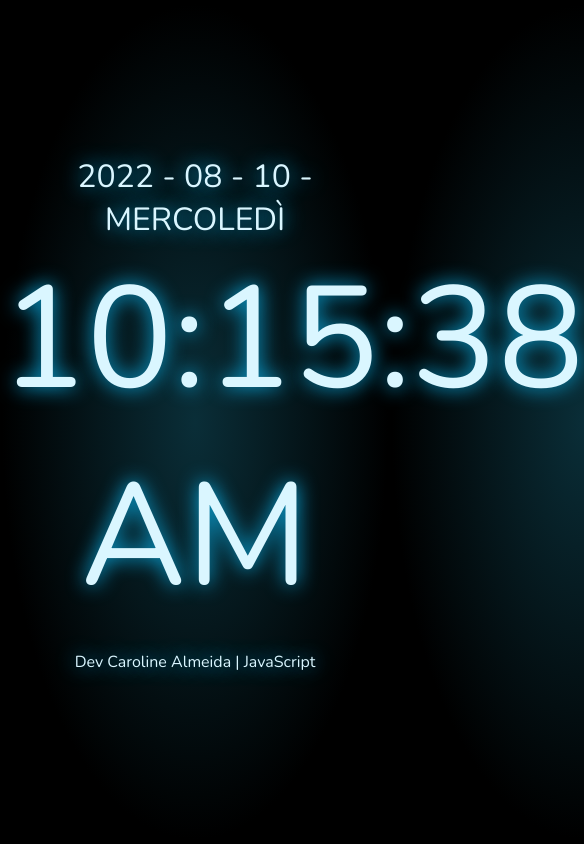
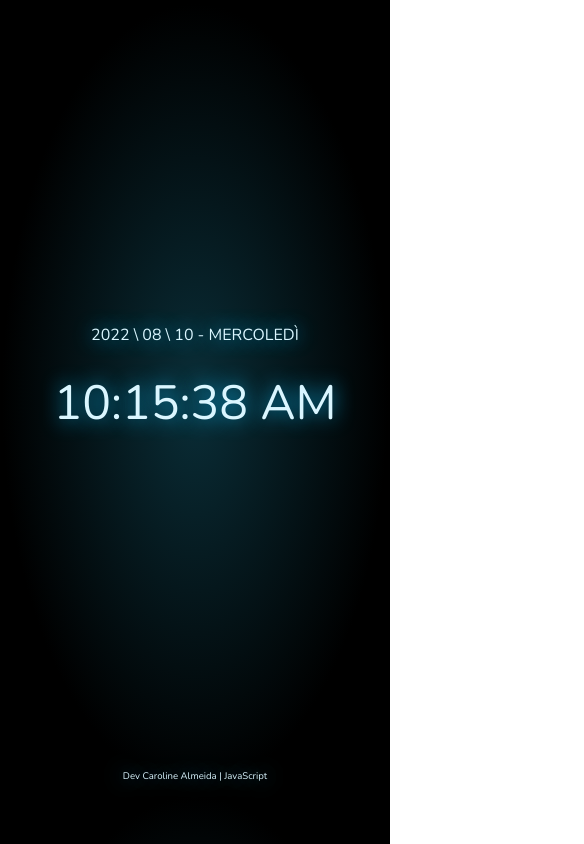
Before and after one commit to devcarolinealmeida/digital-clock, a plain HTML site: page index.html in a window 390 px wide. Shown: the whole page, 584 px wide, since content can reach past the window. Drawn offline with nearby package versions, Linux system fonts and the light colour scheme.

Commit message:
add media mobile and tablet

```diff
--- a/assets/css/style.css
+++ b/assets/css/style.css
@@ -2,18 +2,20 @@
 
 
 body {
-    background: #0f3854;
     background: radial-gradient(ellipse at center,  #0a2e38  0%, #000000 70%);
     background-size: 100%;
     padding: 0;
     margin: 0;
     box-sizing: border-box;
+    display: flex;
+    flex-direction: column;
+    align-items: center;
 }
 
 .container {
     display: flex;
     flex-direction: column;
-    height: 100vh;
+    height: 90vh;
     text-align: center;
     justify-content: center;
 }
@@ -32,3 +34,23 @@ body {
 .text {
     font-size: 1rem;
 }
+
+@media screen and (min-width: 360px) and (max-width: 520px) {
+    #clock {
+        font-size: 3rem;
+        margin-top: .5em;
+    }
+    #date {
+        font-size: 1rem;
+    }
+    .text {
+        font-size: .6rem;
+    }
+}
+
+@media screen and (min-width: 521px) and (max-width: 912px) {
+    #clock {
+        font-size: 5rem;
+        margin-top: .3em;
+    }
+}
--- a/assets/js/main.js
+++ b/assets/js/main.js
@@ -43,7 +43,7 @@ let todayIs = () => {
         }
     }
 
-    let timeToday = `${currentYear} - ${currentMonth} - ${today} - ${weekDay}`
+    let timeToday = `${currentYear} \\ ${currentMonth} \\ ${today} - ${weekDay}`
     document.getElementById("date").innerHTML = timeToday
 }
 
--- a/index.html
+++ b/index.html
@@ -11,8 +11,11 @@
     <section class="container">
         <div id="date"></div>
         <div id="clock"></div>
+
+    </section>
+    <footer>
         <p class="text">Dev Caroline Almeida | JavaScript</p>
-    </section>
+    </footer>
     <script src="assets/js/main.js"></script>
 </body>
 </html>
```
